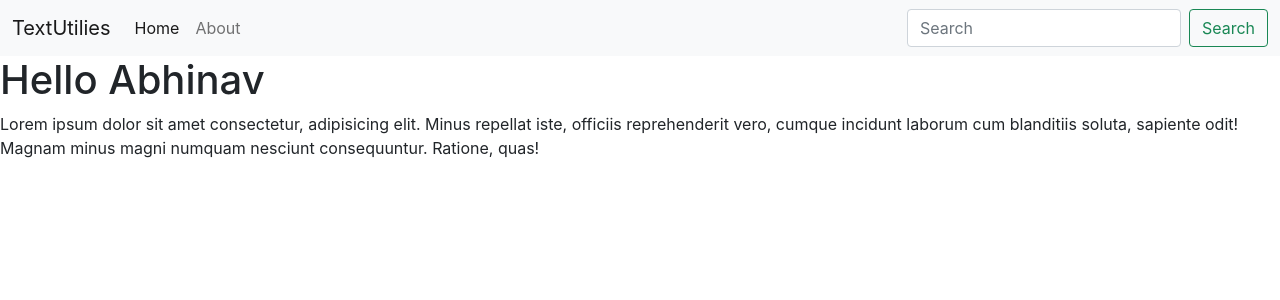
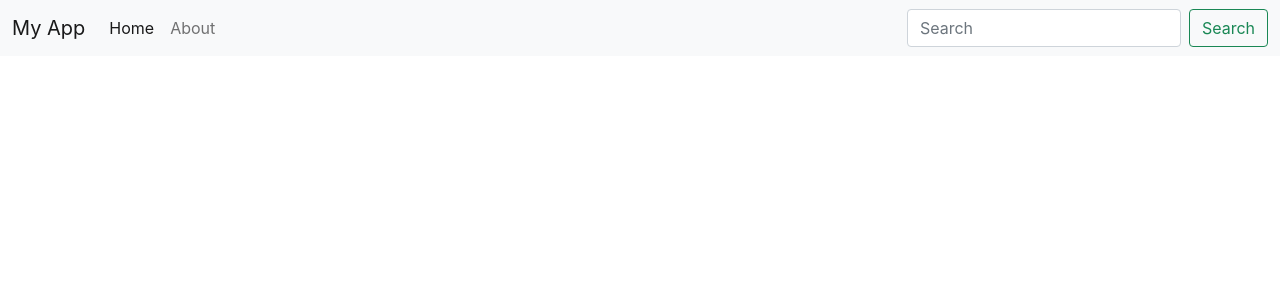
Before and after one commit to gem-abhinavpuri/react_app, a React (Create React App) app in the folder my-app/: page / in a window 1280 px wide. Shown: the top 300 px of the page. Built offline with nearby package versions, Linux system fonts and the light colour scheme.

Commit message:
video 6
props

```diff
--- a/my-app/src/App.js
+++ b/my-app/src/App.js
@@ -1,38 +1,10 @@
-import './App.css';
+import "./App.css";
+import Navbar from "./components/Navbar";
 
-let name = "Abhinav"
 function App() {
   return (
     <>
-      <nav className="navbar navbar-expand-lg navbar-light bg-light">
-        <div className="container-fluid">
-          <a className="navbar-brand" href="/">TextUtilies</a>
-          <button className="navbar-toggler" type="button" data-bs-toggle="collapse" data-bs-target="#navbarSupportedContent" aria-controls="navbarSupportedContent" aria-expanded="false" aria-label="Toggle navigation">
-            <span className="navbar-toggler-icon"></span>
-          </button>
-          <div className="collapse navbar-collapse" id="navbarSupportedContent">
-            <ul className="navbar-nav me-auto mb-2 mb-lg-0">
-              <li className="nav-item">
-                <a className="nav-link active" aria-current="page" href="/">Home</a>
-              </li>
-              <li className="nav-item">
-                <a className="nav-link" href="/">About</a>
-              </li>
-            </ul>
-            <form className="d-flex">
-              <input className="form-control me-2" type="search" placeholder="Search" aria-label="Search" />
-              <button className="btn btn-outline-success" type="submit">Search</button>
-            </form>
-          </div>
-        </div>
-      </nav>
-      <div classNameName="container">
-        <h1>Hello {name}</h1>
-        <p>Lorem ipsum dolor sit amet consectetur, adipisicing elit.
-          Minus repellat iste, officiis reprehenderit vero, cumque incidunt
-          laborum cum blanditiis soluta, sapiente odit! Magnam minus magni
-          numquam nesciunt consequuntur. Ratione, quas!</p>
-      </div>
+      <Navbar title="My App" aboutText="About"/>
     </>
   );
 }
--- /dev/null
+++ b/my-app/src/components/Navbar.js
@@ -0,0 +1,56 @@
+import React from "react";
+import PropTypes from "prop-types";
+
+export default function Navbar(props) {
+  return (
+    <nav className="navbar navbar-expand-lg navbar-light bg-light">
+      <div className="container-fluid">
+        <a className="navbar-brand" href="/">
+          {props.title}
+        </a>
+        <button
+          className="navbar-toggler"
+          type="button"
+          data-bs-toggle="collapse"
+          data-bs-target="#navbarSupportedContent"
+          aria-controls="navbarSupportedContent"
+          aria-expanded="false"
+          aria-label="Toggle navigation"
+        >
+          <span className="navbar-toggler-icon"></span>
+        </button>
+        <div className="collapse navbar-collapse" id="navbarSupportedContent">
+          <ul className="navbar-nav me-auto mb-2 mb-lg-0">
+            <li className="nav-item">
+              <a className="nav-link active" aria-current="page" href="/">
+                Home
+              </a>
+            </li>
+            <li className="nav-item">
+              <a className="nav-link" href="/">
+                {props.aboutText}
+              </a>
+            </li>
+          </ul>
+          <form className="d-flex">
+            <input
+              className="form-control me-2"
+              type="search"
+              placeholder="Search"
+              aria-label="Search"
+            />
+            <button className="btn btn-outline-success" type="submit">
+              Search
+            </button>
+          </form>
+        </div>
+      </div>
+    </nav>
+  );
+}
+
+Navbar.propTypes = {
+  title: PropTypes.string.isRequired,
+  aboutText: PropTypes.string,
+};
+Navbar.defaultProps = { aboutText: "About Us" };
```
Also changed, not shown: 1 other file (tests, documents, lock files or other folders).
